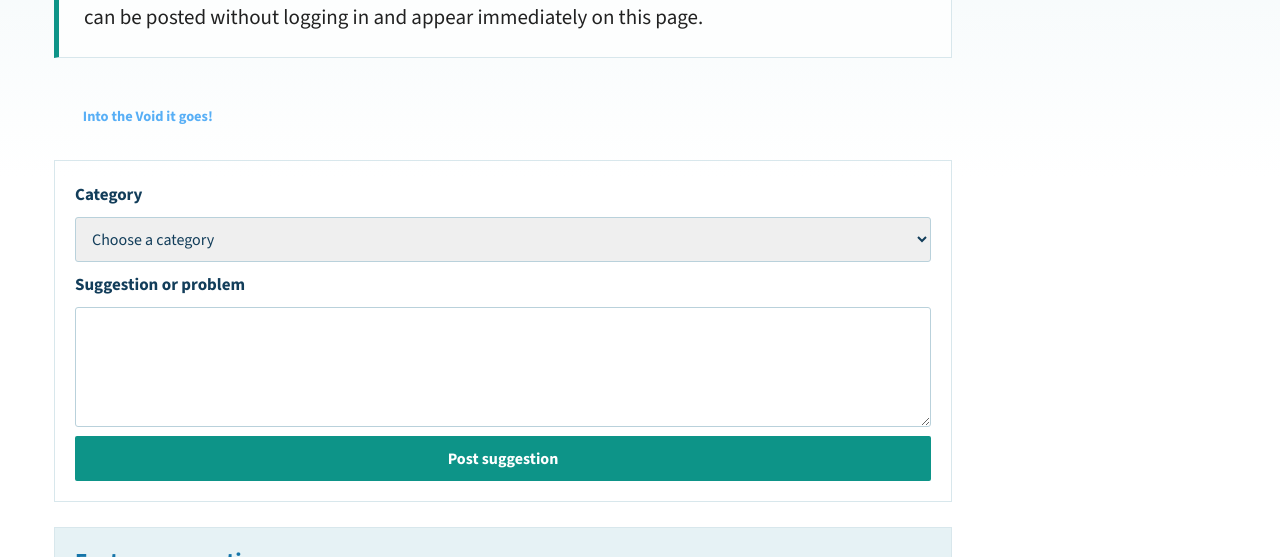
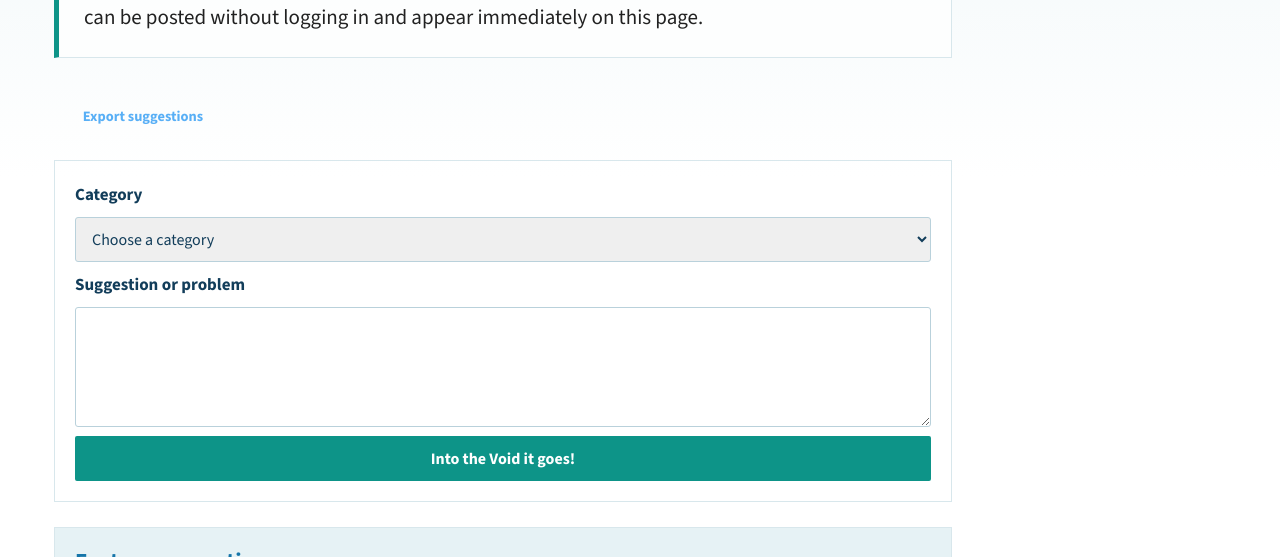
Before and after one commit to dgooding/mkdocs-basic, an MkDocs documentation site: the page built from docs/support.md, in a window 1280 px wide and 900 px high. Shown: the part 319-876 px from the top of the window. Built offline with MkDocs 1.6.1 and Material for MkDocs 9.7.7, drawn with Linux system fonts in a browser that asks for light colours; comment, search, counter and statistics services are not loaded.

Commit message:
docs: auto-update 2026-08-26 21:47:30

```diff
--- a/docs/support.md
+++ b/docs/support.md
@@ -9,7 +9,7 @@ Suggest a feature, improvement, or piece of guidance you would like to see here.
 </div>
 
 <div class="itsd-suggestion-actions">
-  <button class="md-button itsd-export-button" type="button" data-suggestion-export>Into the Void it goes!</button>
+  <button class="md-button itsd-export-button" type="button" data-suggestion-export>Export suggestions</button>
 </div>
 
 <form class="itsd-suggestion-form" data-suggestion-form>
@@ -26,7 +26,7 @@ Suggest a feature, improvement, or piece of guidance you would like to see here.
   </select>
   <label for="suggestion-text">Suggestion or problem</label>
   <textarea id="suggestion-text" name="text" maxlength="500" required></textarea>
-  <button class="md-button md-button--primary" type="submit">Post suggestion</button>
+  <button class="md-button md-button--primary" type="submit">Into the Void it goes!</button>
 </form>
 
 <section class="itsd-suggestions" data-suggestions-view>
```
